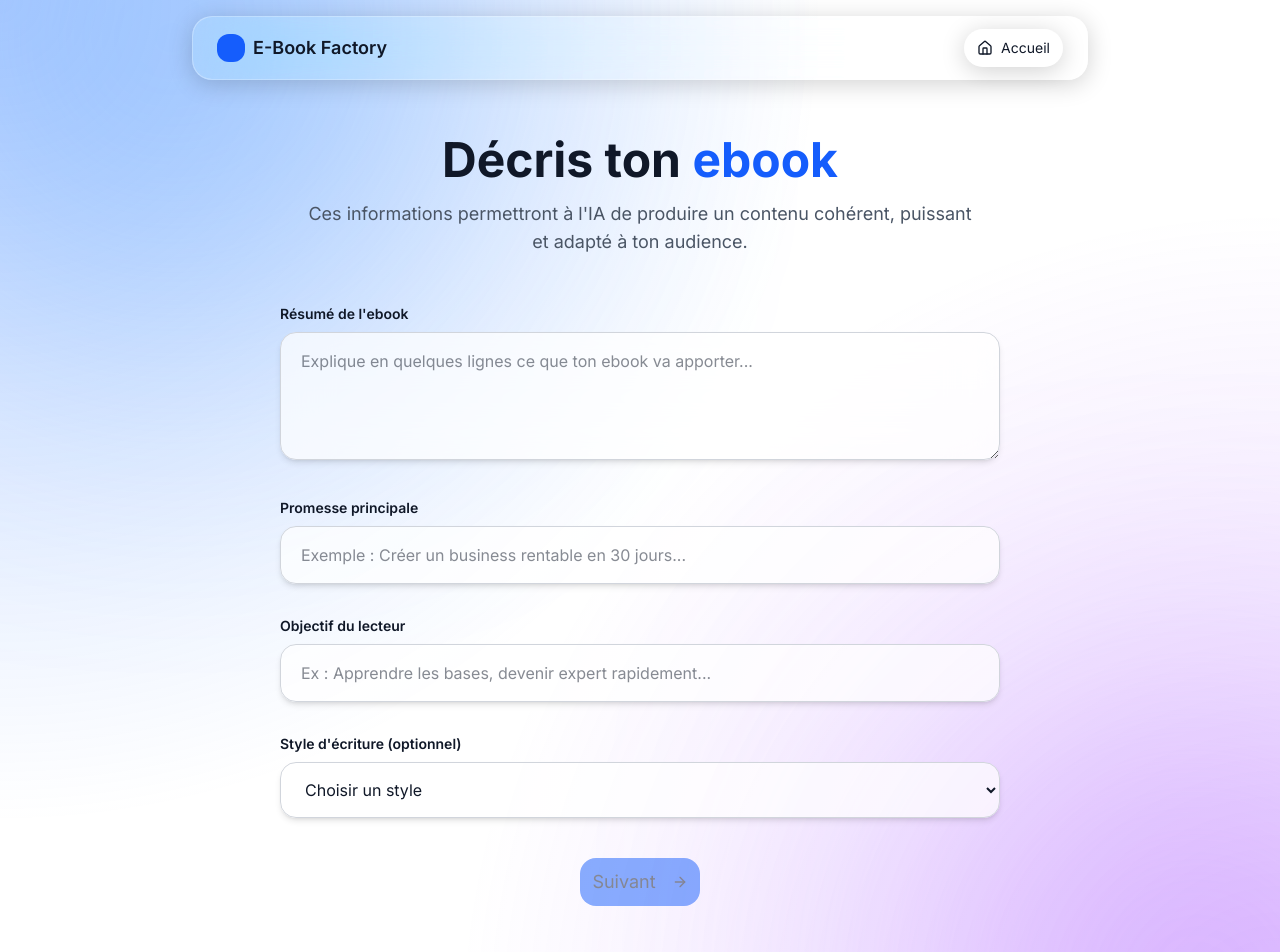
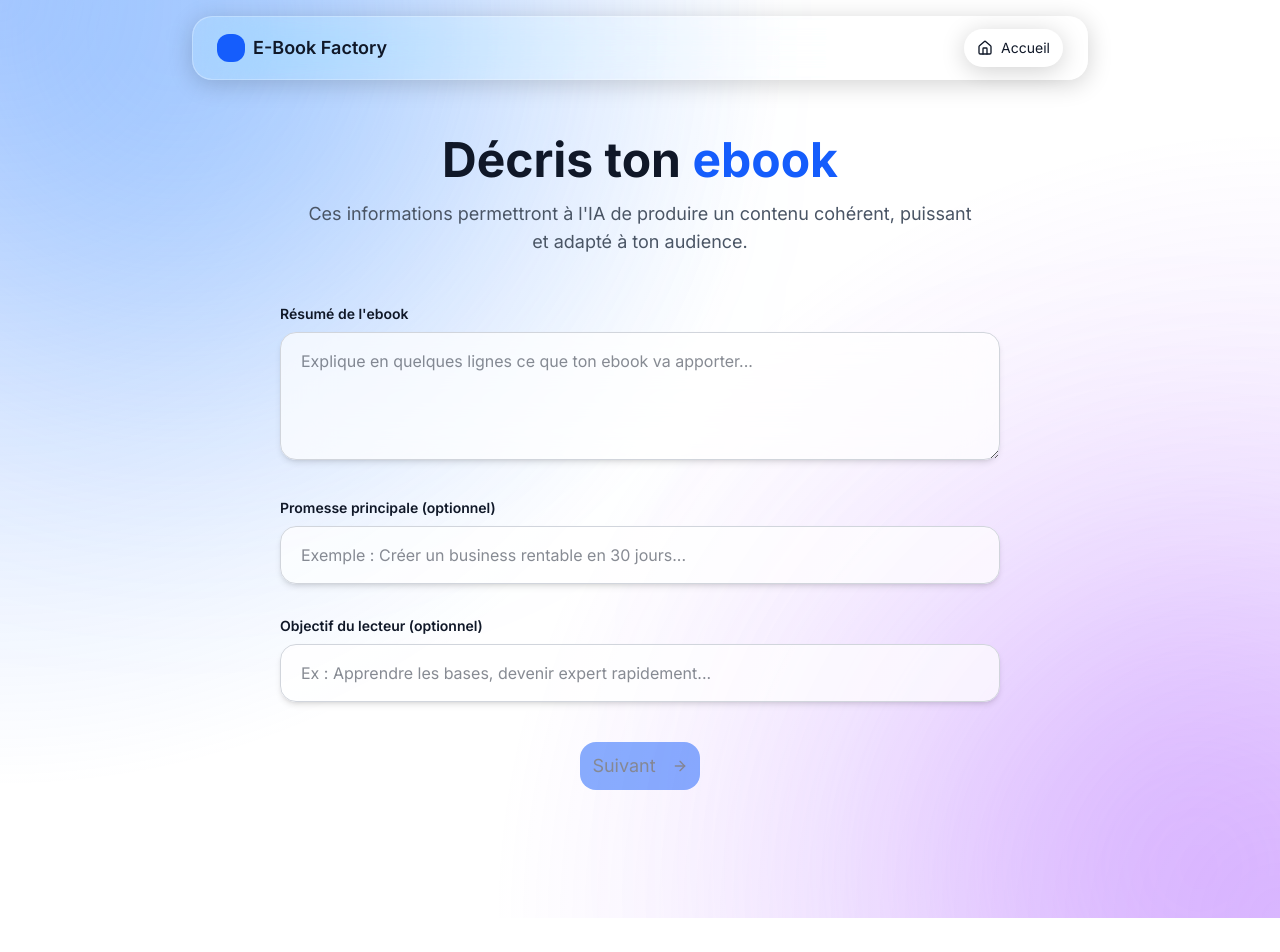
Before and after one commit to pacormn/ebook-factory, a Next.js app: page /create/description in a window 1280 px wide. Shown: the top 952 px of the page. After the commit the page ends 918 px from the top, so only its background shows below. Built offline with nearby package versions, Linux system fonts and the light colour scheme.

Commit message:
UPDATE - build  page

```diff
--- a/app/create/audience/page.tsx
+++ b/app/create/audience/page.tsx
@@ -19,12 +19,10 @@ export default function AudiencePage() {
     setAudienceProblem,
   } = useEbookStore();
 
-  const [localAudience, setLocalAudience] = useState(audience);
   const [localLevel, setLocalLevel] = useState(audienceLevel);
   const [localProblem, setLocalProblem] = useState(audienceProblem);
 
   function handleNext() {
-    setAudience(localAudience);
     setAudienceLevel(localLevel);
     setAudienceProblem(localProblem);
 
@@ -80,21 +78,6 @@ export default function AudiencePage() {
         {/* FORM */}
         <div className="mt-12 space-y-8 text-left">
 
-          {/* AUDIENCE */}
-          <div className="fade-in-up">
-            <label className="block text-sm font-semibold mb-2">
-              Pour qui écris-tu cet ebook ?
-            </label>
-            <input
-              value={localAudience}
-              onChange={(e) => setLocalAudience(e.target.value)}
-              className="w-full px-5 py-4 rounded-2xl
-              bg-white/70 dark:bg-gray-800/60 backdrop-blur-xl
-              border border-gray-300 dark:border-gray-700 shadow-md"
-              placeholder="Ex : Débutants en business, créateurs TikTok, freelances..."
-            />
-          </div>
-
           {/* NIVEAU */}
           <div className="fade-in-up" style={{ animationDelay: "80ms" }}>
             <label className="block text-sm font-semibold mb-2">
@@ -116,7 +99,7 @@ export default function AudiencePage() {
           {/* PROBLÈME */}
           <div className="fade-in-up" style={{ animationDelay: "160ms" }}>
             <label className="block text-sm font-semibold mb-2">
-              Problème principal de ton audience
+              Problème principal de ton audience (optionnel)
             </label>
             <textarea
               value={localProblem}
@@ -133,7 +116,7 @@ export default function AudiencePage() {
         <div className="mt-10">
           <Button
             onClick={handleNext}
-            disabled={!localAudience.trim() || !localLevel.trim()}
+            disabled={!localLevel.trim()}
             className="px-10 py-6 text-lg rounded-2xl bg-blue-600 hover:bg-blue-700 disabled:opacity-50"
           >
             Suivant <ArrowRight className="ml-2" />
--- a/app/create/description/page.tsx
+++ b/app/create/description/page.tsx
@@ -25,13 +25,11 @@ export default function DescriptionPage() {
   const [localDescription, setLocalDescription] = useState(description);
   const [localPromise, setLocalPromise] = useState(promise);
   const [localGoal, setLocalGoal] = useState(goal);
-  const [localStyle, setLocalStyle] = useState(style);
 
   function handleNext() {
     setDescription(localDescription);
     setPromise(localPromise);
     setGoal(localGoal);
-    setStyle(localStyle);
 
     router.push("/create/audience");
   }
@@ -99,7 +97,7 @@ export default function DescriptionPage() {
           {/* PROMESSE PRINCIPALE */}
           <div>
             <label className="block text-sm font-semibold mb-2">
-              Promesse principale
+              Promesse principale (optionnel)
             </label>
             <input
               value={localPromise}
@@ -112,7 +110,7 @@ export default function DescriptionPage() {
           {/* OBJECTIF DU LECTEUR */}
           <div>
             <label className="block text-sm font-semibold mb-2">
-              Objectif du lecteur
+              Objectif du lecteur (optionnel)
             </label>
             <input
               value={localGoal}
@@ -122,25 +120,6 @@ export default function DescriptionPage() {
             />
           </div>
 
-          {/* STYLE GÉNÉRAL */}
-          <div>
-            <label className="block text-sm font-semibold mb-2">
-              Style d&apos;écriture (optionnel)
-            </label>
-            <select
-              value={localStyle}
-              onChange={(e) => setLocalStyle(e.target.value)}
-              className="w-full px-5 py-4 rounded-2xl bg-white/70 dark:bg-gray-800/60 border border-gray-300 dark:border-gray-700 shadow-md"
-            >
-              <option value="">Choisir un style</option>
-              <option value="copywriting">Copywriting vendeur</option>
-              <option value="tiktok">TikTok / dynamique</option>
-              <option value="professionnel">Professionnel</option>
-              <option value="pédagogique">Pédagogique</option>
-              <option value="storytelling">Storytelling</option>
-              <option value="simple">Simple & minimaliste</option>
-            </select>
-          </div>
         </div>
 
         {/* NEXT */}
```
